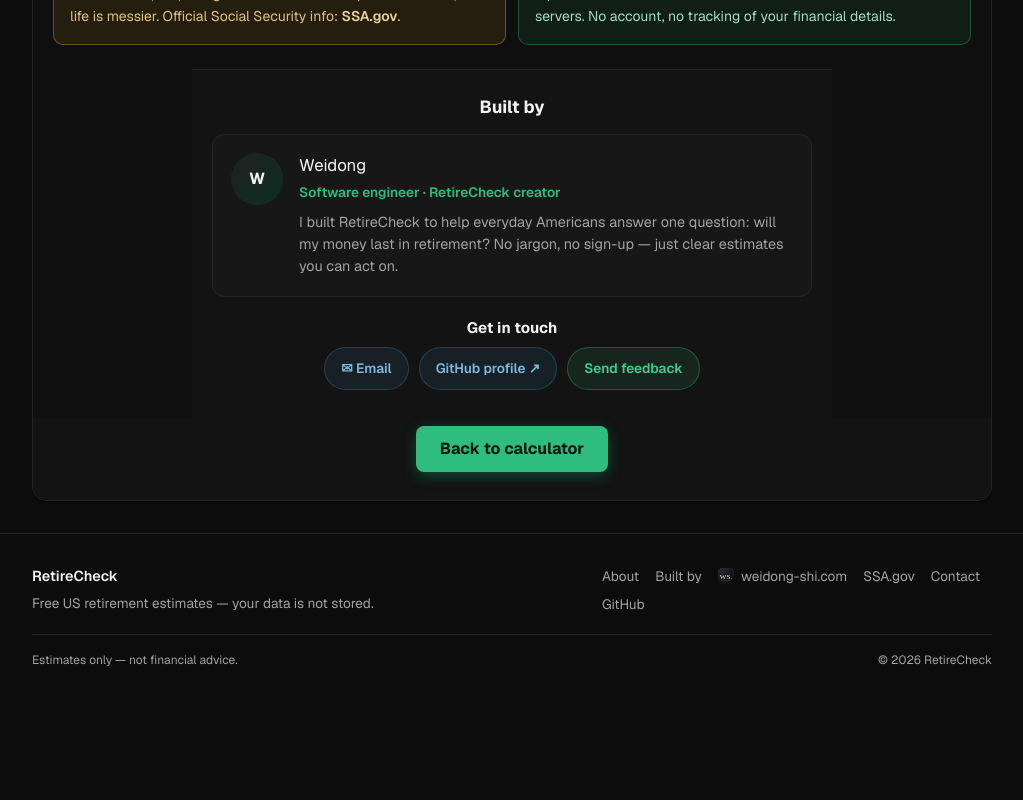
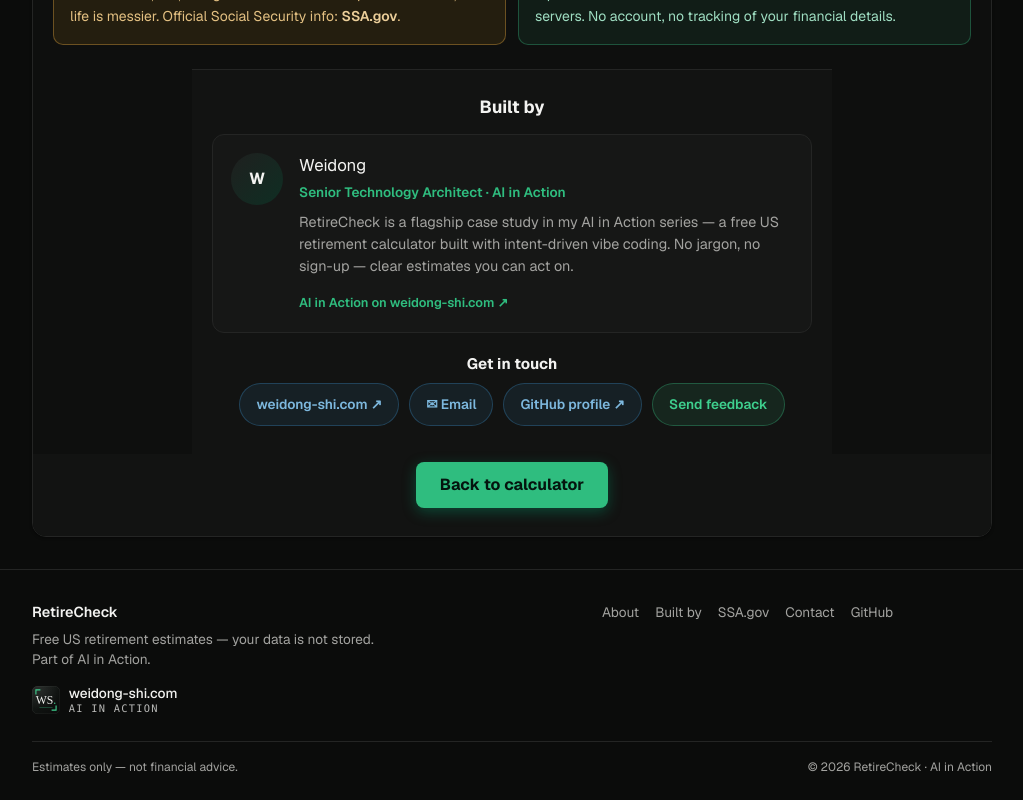
Before and after one commit to weidong808/Retirement-Calculator, a Next.js app in the folder frontend/: page /about in a window 1280 px wide. Shown: the part 1809-2609 px from the top of the page, without its empty margins (128-1151 px from the left). Before the commit the page ends 2502 px from the top, so only its background shows below. Built offline with nearby package versions, Linux system fonts and the light colour scheme; no server answers.

Commit message:
feat: align RetireCheck chrome with AI in Action parent brand
Share the updated WS mark, SiteHomeLink in header/footer, and series labeling so the app feels part of weidong-shi.com.

```diff
--- a/frontend/src/app/about/page.tsx
+++ b/frontend/src/app/about/page.tsx
@@ -10,7 +10,7 @@
       <AppHeader />
       <main className="page-wrap">
         <PageHero
-          eyebrow="About RetireCheck"
+          eyebrow="AI in Action · About RetireCheck"
           title="How this calculator works"
           subtitle="Transparent estimates, clear disclaimers, and math you can trust in a tested domain layer."
         />
--- a/frontend/src/app/globals.css
+++ b/frontend/src/app/globals.css
@@ -184,6 +184,11 @@
   text-underline-offset: 8px;
 }
 
+.app-header-site {
+  display: inline-flex !important;
+  align-items: center;
+}
+
 /* Page hero */
 .page-hero {
   position: relative;
@@ -1055,6 +1060,20 @@
   color: var(--muted);
 }
 
+.app-footer-parent {
+  margin-top: 1rem;
+}
+
+.app-footer-parent-link {
+  color: var(--foreground) !important;
+  font-size: 0.85rem;
+  font-weight: 500;
+}
+
+.app-footer-parent-link:hover {
+  color: var(--accent) !important;
+}
+
 .app-footer-nav {
   display: flex;
   flex-wrap: wrap;
@@ -1462,6 +1481,21 @@
   font-size: 0.9rem;
   color: var(--color-slate);
   line-height: 1.55;
+}
+
+.about-developer-series {
+  margin: 0.75rem 0 0;
+}
+
+.about-developer-series-link {
+  font-size: 0.8rem;
+  font-weight: 600;
+  color: var(--color-green);
+  text-decoration: none;
+}
+
+.about-developer-series-link:hover {
+  text-decoration: underline;
 }
 
 .about-developer-links {
--- a/frontend/src/components/AppFooter.tsx
+++ b/frontend/src/components/AppFooter.tsx
@@ -1,7 +1,7 @@
-import Image from "next/image";
 import Link from "next/link";
 import { Container } from "@/components/Container";
-import { APP_NAME, SITE_HOME_URL } from "@/lib/brand";
+import { SiteHomeLink } from "@/components/SiteHomeLink";
+import { APP_NAME, SITE_SERIES_NAME } from "@/lib/brand";
 import { getDeveloperProfile } from "@/lib/developer";
 
 export function AppFooter() {
@@ -15,28 +15,16 @@
           <div>
             <p className="app-footer-brand">{APP_NAME}</p>
             <p className="app-footer-tagline">
-              Free US retirement estimates — your data is not stored.
+              Free US retirement estimates — your data is not stored. Part of{" "}
+              {SITE_SERIES_NAME}.
             </p>
+            <div className="app-footer-parent">
+              <SiteHomeLink variant="full" markSize={28} className="app-footer-parent-link" />
+            </div>
           </div>
           <nav className="app-footer-nav" aria-label="Footer">
             <Link href="/about">About</Link>
             <Link href="/about#developer">Built by</Link>
-            <a
-              href={SITE_HOME_URL}
-              target="_blank"
-              rel="noopener noreferrer"
-              style={{ display: "inline-flex", alignItems: "center", gap: "0.45rem" }}
-            >
-              <Image
-                src="/ws-mark.svg"
-                alt=""
-                width={16}
-                height={16}
-                unoptimized
-                style={{ borderRadius: 4 }}
-              />
-              weidong-shi.com
-            </a>
             <a href="https://www.ssa.gov/planners/retire/" target="_blank" rel="noopener noreferrer">
               SSA.gov
             </a>
@@ -59,7 +47,9 @@
           <p className="app-footer-disclaimer">
             Estimates only — not financial advice.
           </p>
-          <p className="app-footer-copy">© {year} {APP_NAME}</p>
+          <p className="app-footer-copy">
+            © {year} {APP_NAME} · {SITE_SERIES_NAME}
+          </p>
         </div>
       </Container>
     </footer>
--- a/frontend/src/components/AppHeader.tsx
+++ b/frontend/src/components/AppHeader.tsx
@@ -4,8 +4,8 @@
 import { usePathname } from "next/navigation";
 import { AppLogo } from "@/components/AppLogo";
 import { Container } from "@/components/Container";
+import { SiteHomeLink } from "@/components/SiteHomeLink";
 import { ThemeToggle } from "@/components/ThemeToggle";
-import { SITE_HOME_URL } from "@/lib/brand";
 import { cn } from "@/lib/utils";
 
 const NAV = [
@@ -40,14 +40,7 @@
               </Link>
             );
           })}
-          <a
-            href={SITE_HOME_URL}
-            target="_blank"
-            rel="noopener noreferrer"
-            className="app-header-link"
-          >
-            weidong-shi.com
-          </a>
+          <SiteHomeLink variant="compact" className="app-header-link app-header-site" markSize={18} />
           <a
             href="https://www.ssa.gov/planners/retire/"
             target="_blank"
--- a/frontend/src/components/DeveloperSection.tsx
+++ b/frontend/src/components/DeveloperSection.tsx
@@ -1,4 +1,9 @@
 import { buildFeedbackMailto, developerInitials, getDeveloperProfile } from "@/lib/developer";
+import {
+  SITE_HOME_LABEL,
+  SITE_HOME_URL,
+  SITE_SERIES_NAME,
+} from "@/lib/brand";
 
 export function DeveloperSection() {
   const profile = getDeveloperProfile();
@@ -15,11 +20,29 @@
           <h3>{profile.name}</h3>
           <p className="about-developer-title">{profile.title}</p>
           <p className="about-developer-bio">{profile.bio}</p>
+          <p className="about-developer-series">
+            <a
+              href={SITE_HOME_URL}
+              target="_blank"
+              rel="noopener noreferrer"
+              className="about-developer-series-link"
+            >
+              {SITE_SERIES_NAME} on {SITE_HOME_LABEL} ↗
+            </a>
+          </p>
         </div>
       </div>
 
       <h3 className="about-developer-connect-heading">Get in touch</h3>
       <div className="about-developer-links">
+        <a
+          href={SITE_HOME_URL}
+          target="_blank"
+          rel="noopener noreferrer"
+          className="about-developer-link"
+        >
+          {SITE_HOME_LABEL} ↗
+        </a>
         {profile.email && (
           <a
             href={`mailto:${profile.email}`}
--- a/frontend/src/components/PageHero.tsx
+++ b/frontend/src/components/PageHero.tsx
@@ -1,4 +1,4 @@
-import { APP_TAGLINE } from "@/lib/brand";
+import { APP_TAGLINE, SITE_SERIES_NAME } from "@/lib/brand";
 import { Container } from "@/components/Container";
 
 interface PageHeroProps {
@@ -8,7 +8,7 @@
 }
 
 export function PageHero({
-  eyebrow = "Free US retirement planner",
+  eyebrow = `${SITE_SERIES_NAME} · Free US retirement planner`,
   title = APP_TAGLINE,
   subtitle = "Estimates only — not financial advice. Simplified US tax and Social Security rules.",
 }: PageHeroProps) {
--- /dev/null
+++ b/frontend/src/components/SiteHomeLink.tsx
@@ -0,0 +1,70 @@
+import Image from "next/image";
+import {
+  SITE_HOME_LABEL,
+  SITE_HOME_URL,
+  SITE_SERIES_NAME,
+  WS_MARK_SRC,
+} from "@/lib/brand";
+
+type SiteHomeLinkProps = {
+  /** Compact = mark + domain (header). Full = mark + series label (footer). */
+  variant?: "compact" | "full";
+  className?: string;
+  markSize?: number;
+};
+
+/** Parent-brand link back to weidong-shi.com — same mark as the personal site. */
+export function SiteHomeLink({
+  variant = "compact",
+  className,
+  markSize = 16,
+}: SiteHomeLinkProps) {
+  return (
+    <a
+      href={SITE_HOME_URL}
+      target="_blank"
+      rel="noopener noreferrer"
+      className={className}
+      style={{
+        display: "inline-flex",
+        alignItems: "center",
+        gap: variant === "full" ? "0.55rem" : "0.4rem",
+        textDecoration: "none",
+      }}
+      aria-label={`${SITE_HOME_LABEL} — ${SITE_SERIES_NAME}`}
+    >
+      <Image
+        src={WS_MARK_SRC}
+        alt=""
+        width={markSize}
+        height={markSize}
+        unoptimized
+        style={{ borderRadius: 4, flexShrink: 0 }}
+      />
+      <span
+        style={{
+          display: "inline-flex",
+          flexDirection: "column",
+          lineHeight: 1.15,
+          minWidth: 0,
+        }}
+      >
+        <span>{SITE_HOME_LABEL}</span>
+        {variant === "full" ? (
+          <span
+            style={{
+              marginTop: 2,
+              fontSize: "0.65rem",
+              letterSpacing: "0.12em",
+              textTransform: "uppercase",
+              opacity: 0.75,
+              fontFamily: "ui-monospace, SFMono-Regular, Menlo, monospace",
+            }}
+          >
+            {SITE_SERIES_NAME}
+          </span>
+        ) : null}
+      </span>
+    </a>
+  );
+}
--- a/frontend/src/lib/brand.ts
+++ b/frontend/src/lib/brand.ts
@@ -3,5 +3,12 @@
 export const APP_DESCRIPTION =
   "Free US retirement calculator — see if your savings may last, compare Social Security timing, and stress-test your plan in minutes.";
 export const APP_URL = "https://retirecheck.weidong-shi.com";
+
 /** Personal site hub that links to RetireCheck and other projects. */
 export const SITE_HOME_URL = "https://weidong-shi.com";
+export const SITE_HOME_LABEL = "weidong-shi.com";
+export const SITE_BRAND_NAME = "Weidong Shi";
+export const SITE_SERIES_NAME = "AI in Action";
+export const SITE_SERIES_TAGLINE =
+  "Personal production case studies in AI-assisted engineering";
+export const WS_MARK_SRC = "/ws-mark.svg";
--- a/frontend/src/lib/developer.ts
+++ b/frontend/src/lib/developer.ts
@@ -9,9 +9,9 @@
 }
 
 const DEFAULT_NAME = "Weidong";
-const DEFAULT_TITLE = "Software engineer · RetireCheck creator";
+const DEFAULT_TITLE = "Senior Technology Architect · AI in Action";
 const DEFAULT_BIO =
-  "I built RetireCheck to help everyday Americans answer one question: will my money last in retirement? No jargon, no sign-up — just clear estimates you can act on.";
+  "RetireCheck is a flagship case study in my AI in Action series — a free US retirement calculator built with intent-driven vibe coding. No jargon, no sign-up — clear estimates you can act on.";
 const DEFAULT_GITHUB_PROFILE = "https://github.com/weidong808";
 const DEFAULT_SOURCE_REPO = "https://github.com/weidong808/Retirement-Calculator";
 const DEFAULT_CONTACT_EMAIL = "contact@weidong-shi.com";
```
Also changed, not shown: frontend/public/ws-mark.svg.
